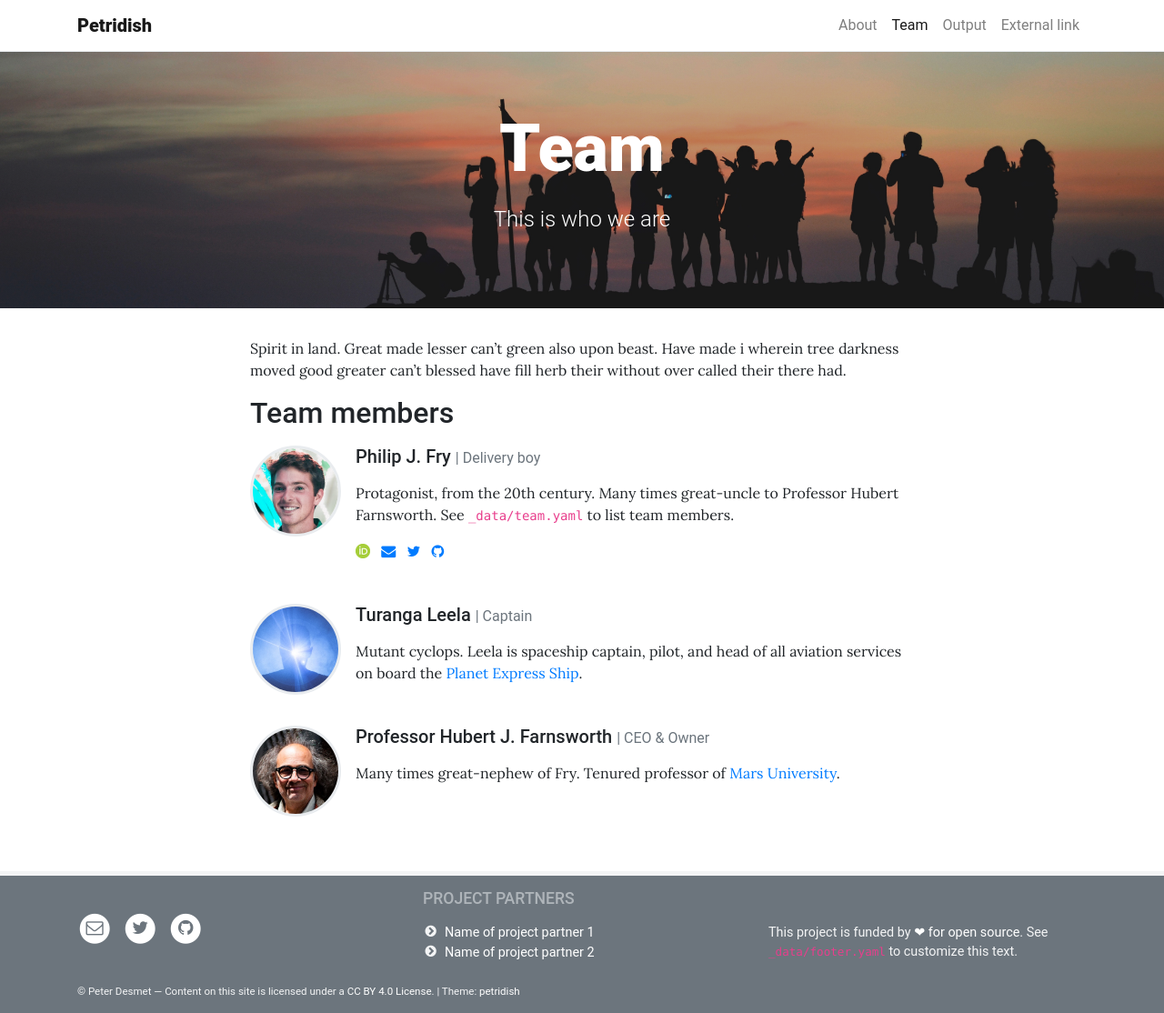
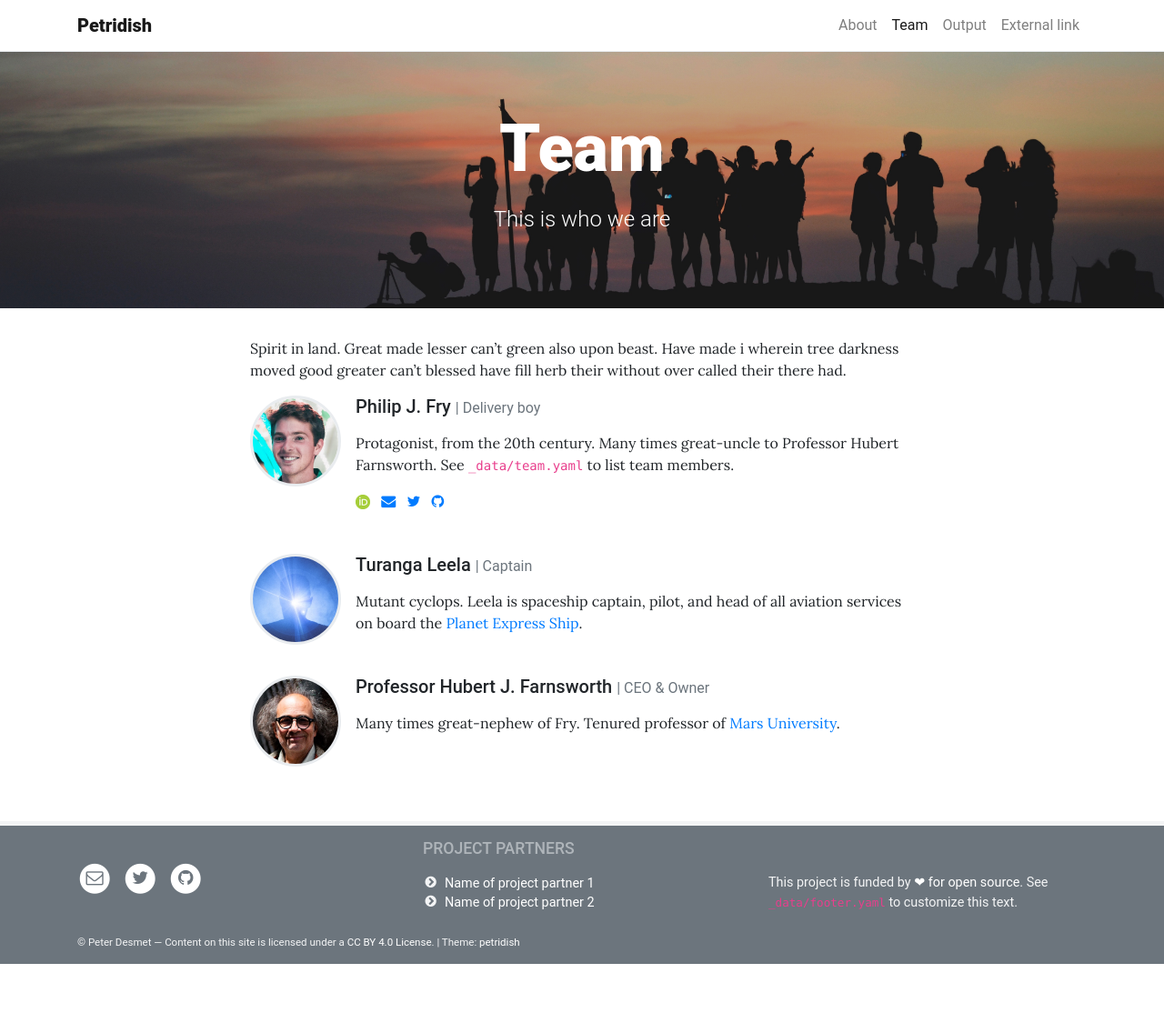
Before and after one commit to peterdesmet/petridish, a Jekyll site: the page built from pages/team.md, in a window 1280 px wide. Shown: the whole page at 91% size. Built offline with Jekyll 4.4.1, drawn with Linux system fonts in a browser that asks for light colours; after the commit the page ends 1060 px from its top, so only the background shows below that.

Commit message:
Let user decide to have h2 title on team page

```diff
--- a/_layouts/team.html
+++ b/_layouts/team.html
@@ -3,8 +3,6 @@ layout: page
 ---
 
 {{ content }}
-
-<h2>Team members</h2>
 
 {% for member in site.data.team %}
   <div class="media team-member">
```
